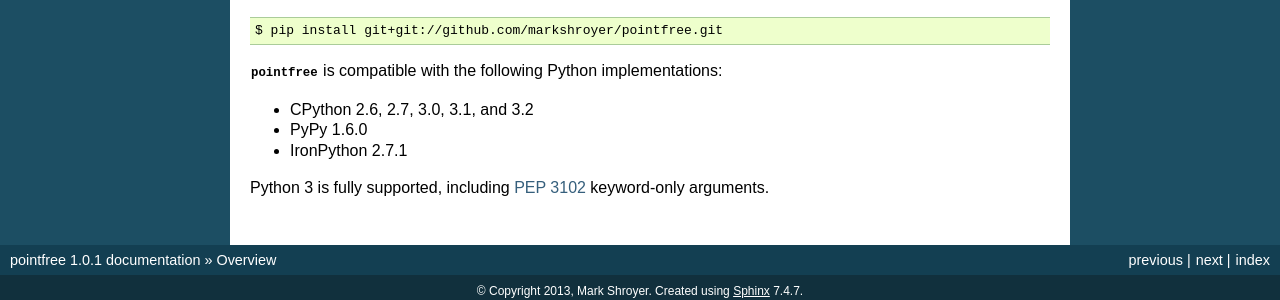
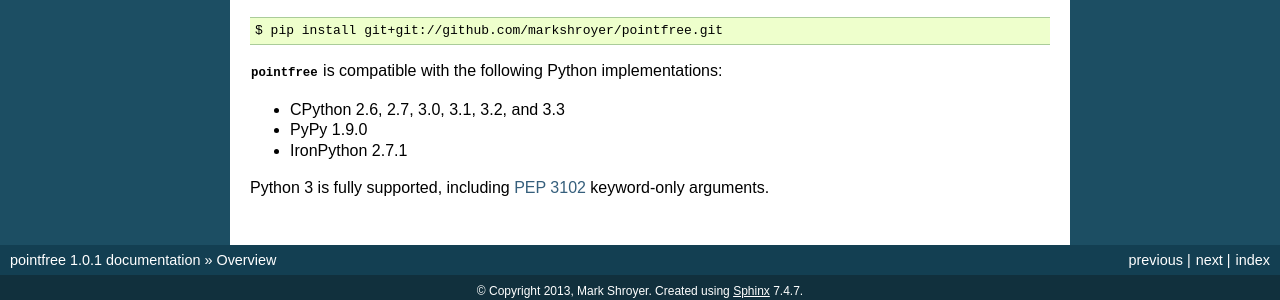
Before and after one commit to mshroyer/pointfree, a Sphinx documentation site: the page built from doc/overview.rst, in a window 1280 px wide and 900 px high, scrolled down 2199 px. Shown: the part 593-893 px from the top of the window. Built offline with Sphinx 7.4.7, drawn with Linux system fonts in a browser that asks for light colours.

Commit message:
Add missing Python 3.3 support note to Sphix docs
Accidentally added this directly to the generated README.rst rather than
the primary documentation file in previous commit.

```diff
--- a/doc/overview.rst
+++ b/doc/overview.rst
@@ -184,9 +184,9 @@ and the very latest development version can also be installed using pip::
 :py:mod:`pointfree` is compatible with the following Python
 implementations:
 
-* CPython 2.6, 2.7, 3.0, 3.1, and 3.2
+* CPython 2.6, 2.7, 3.0, 3.1, 3.2, and 3.3
 
-* PyPy 1.6.0
+* PyPy 1.9.0
 
 * IronPython 2.7.1
 
```
